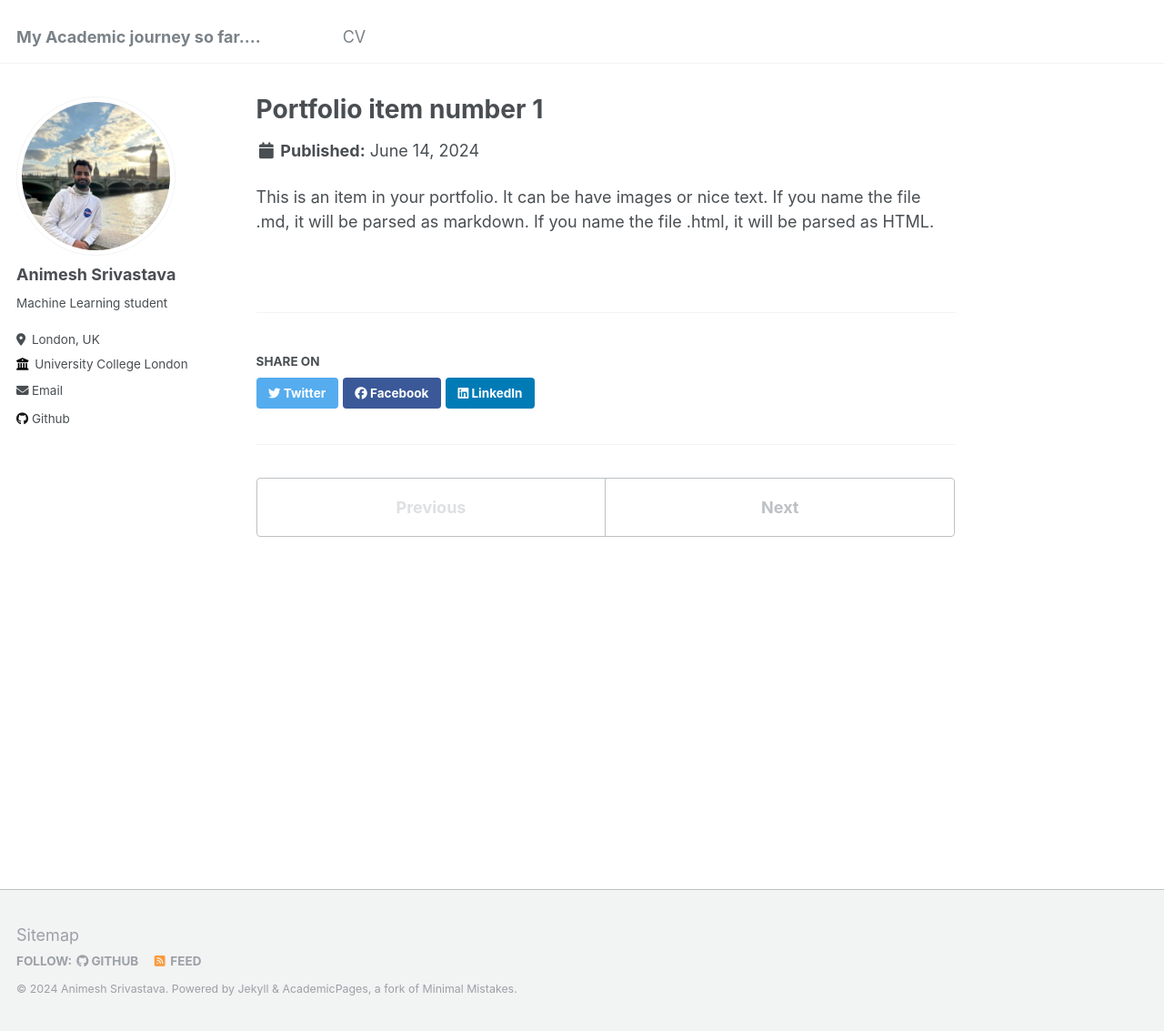
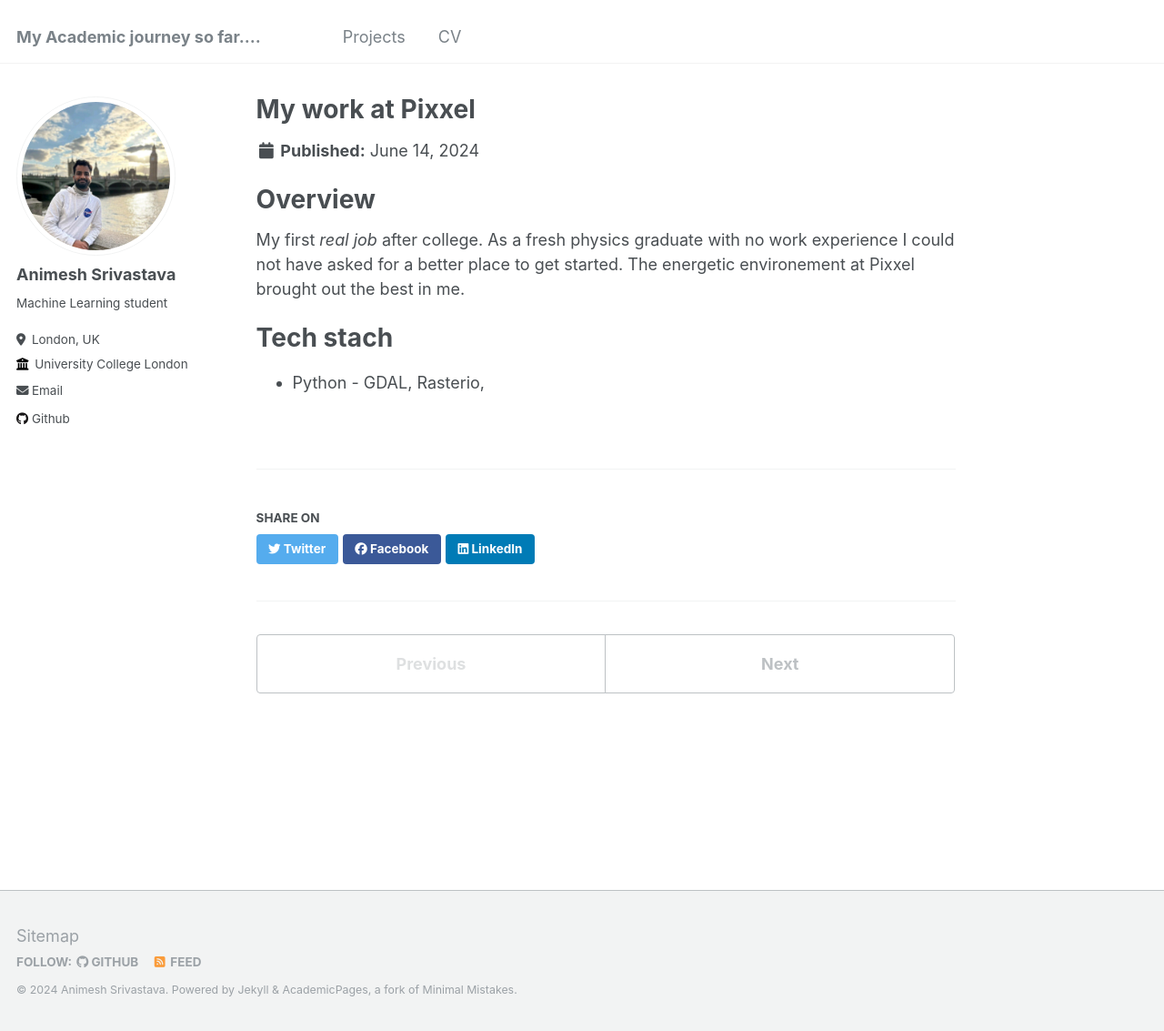
Before and after one commit to animesh-77/animesh-77.github.io, a Jekyll site: the page built from _portfolio/portfolio-1.md, in a window 1280 px wide and 1133 px high. Shown: the whole window at 91% size. Built offline with Jekyll 4.4.1, drawn with Linux system fonts in a browser that asks for light colours.

Commit message:
feat: add portfolio tab

```diff
--- a/_data/navigation.yml
+++ b/_data/navigation.yml
@@ -9,8 +9,8 @@ main:
   # - title: "Teaching"
   #   url: /teaching/
 
-  # - title: "Portfolio"
-  #   url: /portfolio/
+  - title: "Projects"
+    url: /portfolio/
 
   # - title: "Blog Posts"
   #   url: /year-archive/
--- a/_portfolio/portfolio-1.md
+++ b/_portfolio/portfolio-1.md
@@ -1,7 +1,14 @@
 ---
-title: "Portfolio item number 1"
-excerpt: "Short description of portfolio item number 1<br/><img src='/images/500x300.png'>"
+title: "My work at Pixxel"
+excerpt: "Monitoring crop phenology using satellite images and machine learning <br/><img src='/images/Pixxel.png' width='50%'>"
 collection: portfolio
 ---
 
-This is an item in your portfolio. It can be have images or nice text. If you name the file .md, it will be parsed as markdown. If you name the file .html, it will be parsed as HTML.
+# Overview
+
+My first *real job* after college. As a fresh physics graduate with no work experience I could not have asked for a better place to get started. The energetic environement at Pixxel brought out the best in me.
+
+
+
+# Tech stach
+* Python - GDAL, Rasterio,
```
